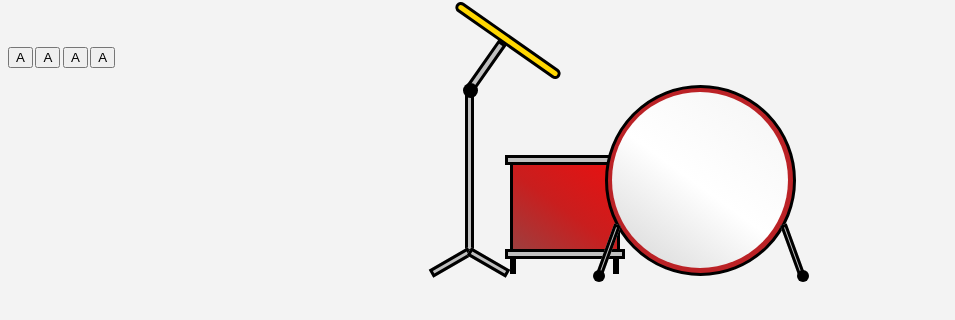
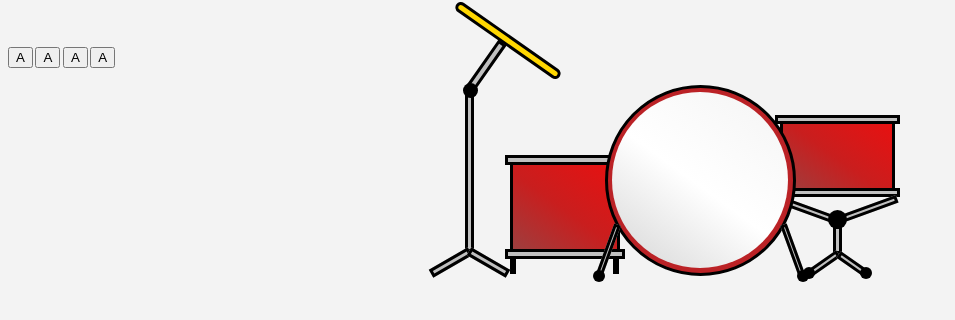
Before and after one commit to CheerfulAdmiralAckbar/drumkit, a plain HTML site: page index.html in a window 1280 px wide. Shown: the part 140-460 px from the top of the page, without its empty margins (0-955 px from the left). Drawn offline with Linux system fonts and the light colour scheme.

Commit message:
Added snare drum visual

```diff
--- a/index.html
+++ b/index.html
@@ -47,6 +47,19 @@
         <div class="round-drum-left-leg-bottom"></div>
         <div class="round-drum-right-leg-bottom"></div>
       </div>
+      <div class="snare-drum" id="snare-drum">
+        <div class="snare-drum-top"></div>
+        <div class="snare-drum-body"></div>
+        <div class="snare-drum-bottom"></div>
+        <div class="snare-drum-support-left"></div>
+        <div class="snare-drum-support-right"></div>
+        <div class="snare-drum-support-circle"></div>
+        <div class="snare-drum-stand"></div>
+        <div class="snare-drum-left-leg"></div>
+        <div class="snare-drum-right-leg"></div>
+        <div class="snare-drum-left-circle"></div>
+        <div class="snare-drum-right-circle"></div>
+      </div>
     </div>
   </div>
   <script src="./script.js"></script>
--- a/style.css
+++ b/style.css
@@ -185,7 +185,7 @@ body {
   left: -45px;
   top: -345px;
   cursor: pointer;
-  z-index: 1;
+  z-index: 555;
 }
 
 .round-drum-outer {
@@ -255,3 +255,135 @@ body {
   left: 192px;
   z-index: 500;
 }
+
+.snare-drum {
+  position: absolute;
+  left: 0px;
+  top: 0px;
+  cursor: pointer;
+  z-index: 1;
+}
+
+.snare-drum-top {
+  position: absolute;
+  background: silver;
+  border: 3px solid black;
+  box-sizing: border-box;
+  height: 9px;
+  width: 125px;
+  top: -315px;
+  left: 125px;
+}
+
+.snare-drum-body {
+  position: absolute;
+  background: rgb(158,62,62);
+  background: linear-gradient(36deg, rgba(158,62,62,1) 0%, rgba(201,30,30,1) 48%, rgba(231,17,17,1) 100%);
+  border: 3px solid black;
+  box-sizing: border-box;
+  height: 70px;
+  width: 115px;
+  top: -309px;
+  left: 130px;
+}
+
+.snare-drum-bottom {
+  position: absolute;
+  background: silver;
+  border: 3px solid black;
+  box-sizing: border-box;
+  height: 9px;
+  width: 125px;
+  top: -242px;
+  left: 125px;
+}
+
+.snare-drum-support-left {
+  position: absolute;
+  background: silver;
+  height: 8px;
+  width: 60px;
+  box-sizing: border-box;
+  border: 3px solid black;
+  left: 125px;
+  top: -225px;
+  rotate: 20deg;
+}
+
+.snare-drum-support-right {
+  position: absolute;
+  background: silver;
+  height: 8px;
+  width: 60px;
+  box-sizing: border-box;
+  border: 3px solid black;
+  left: 189px;
+  top: -225px;
+  rotate: -20deg;
+}
+
+.snare-drum-support-circle {
+  position: absolute;
+  background: black;
+  height: 19px;
+  width: 19px;
+  box-sizing: border-box;
+  border-radius: 100%;
+  left: 178px;
+  top: -220px;
+}
+
+.snare-drum-stand {
+  position: absolute;
+  background: silver;
+  box-sizing: border-box;
+  border: 3px solid black;
+  height: 28px;
+  width: 9px;
+  left: 183px;
+  top: -204px;
+}
+
+.snare-drum-left-leg {
+  position: absolute;
+  background: silver;
+  box-sizing: border-box;
+  border: 3px solid black;
+  height: 35px;
+  width: 8px;
+  rotate: 55deg;
+  left: 170px;
+  top: -184px;
+}
+
+.snare-drum-right-leg {
+  position: absolute;
+  background: silver;
+  box-sizing: border-box;
+  border: 3px solid black;
+  height: 35px;
+  width: 8px;
+  rotate: -55deg;
+  left: 199px;
+  top: -183px;
+}
+
+.snare-drum-left-circle {
+  position: absolute;
+  background: black;
+  border-radius: 100%;
+  height: 12px;
+  width: 12px;
+  top: -163px;
+  left: 153px;
+}
+
+.snare-drum-right-circle {
+  position: absolute;
+  background: black;
+  border-radius: 100%;
+  height: 12px;
+  width: 12px;
+  top: -163px;
+  left: 210px;
+}
```
